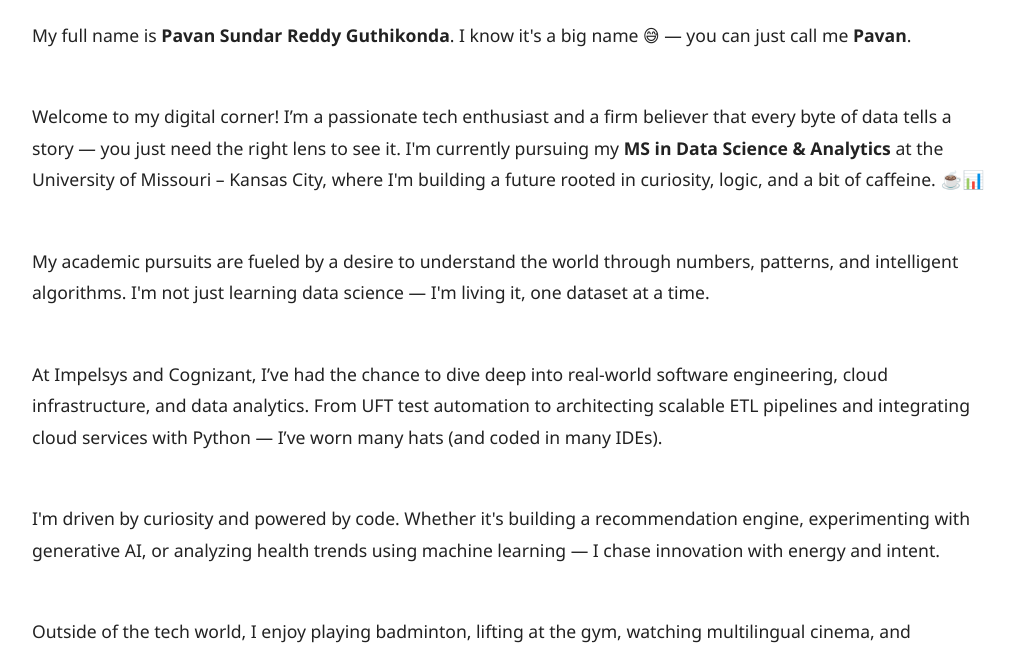
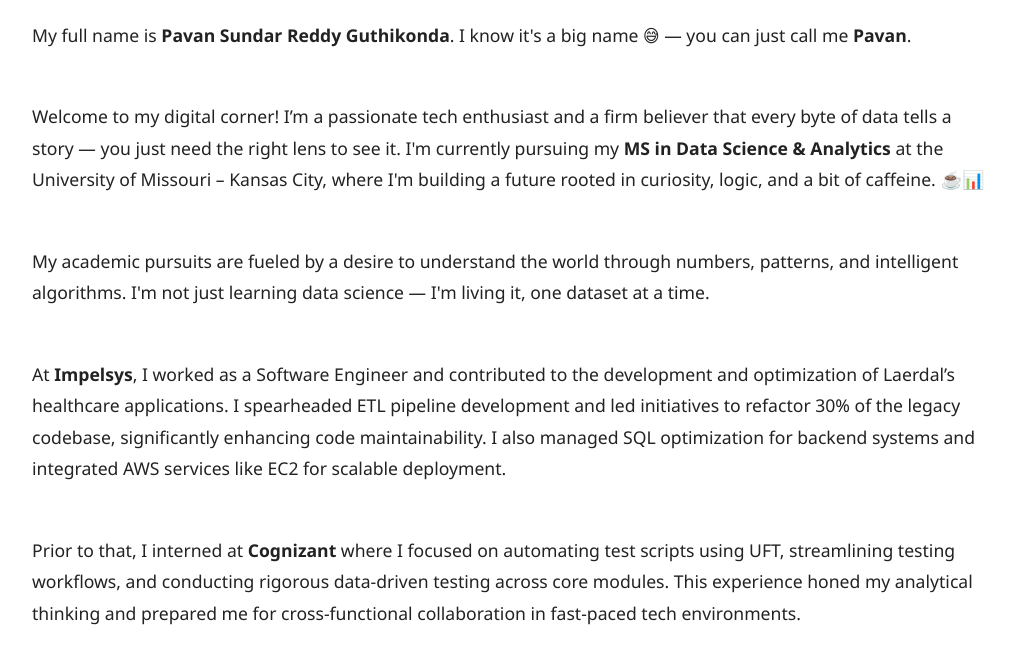
Before and after one commit to pavan7357/MyPortfolio, a plain HTML site: page about.html in a window 1280 px wide. Shown: the part 142-796 px from the top of the page, without its empty margins (128-1142 px from the left). Drawn offline with Linux system fonts and the light colour scheme.

Commit message:
Update about.html

```diff
--- a/about.html
+++ b/about.html
@@ -6,6 +6,8 @@
   <title>About Me | Pavan Guthikonda</title>
   <link rel="stylesheet" href="styles/about.css" />
 </head>
+
+
 <body>
   <section id="about">
     <div class="container">
@@ -21,7 +23,10 @@
           My academic pursuits are fueled by a desire to understand the world through numbers, patterns, and intelligent algorithms. I'm not just learning data science — I'm living it, one dataset at a time.
         </p>
         <p>
-          At Impelsys and Cognizant, I’ve had the chance to dive deep into real-world software engineering, cloud infrastructure, and data analytics. From UFT test automation to architecting scalable ETL pipelines and integrating cloud services with Python — I’ve worn many hats (and coded in many IDEs).
+          At <strong>Impelsys</strong>, I worked as a Software Engineer and contributed to the development and optimization of Laerdal’s healthcare applications. I spearheaded ETL pipeline development and led initiatives to refactor 30% of the legacy codebase, significantly enhancing code maintainability. I also managed SQL optimization for backend systems and integrated AWS services like EC2 for scalable deployment.
+        </p>
+        <p>
+          Prior to that, I interned at <strong>Cognizant</strong> where I focused on automating test scripts using UFT, streamlining testing workflows, and conducting rigorous data-driven testing across core modules. This experience honed my analytical thinking and prepared me for cross-functional collaboration in fast-paced tech environments.
         </p>
         <p>
           I'm driven by curiosity and powered by code. Whether it's building a recommendation engine, experimenting with generative AI, or analyzing health trends using machine learning — I chase innovation with energy and intent.
```
